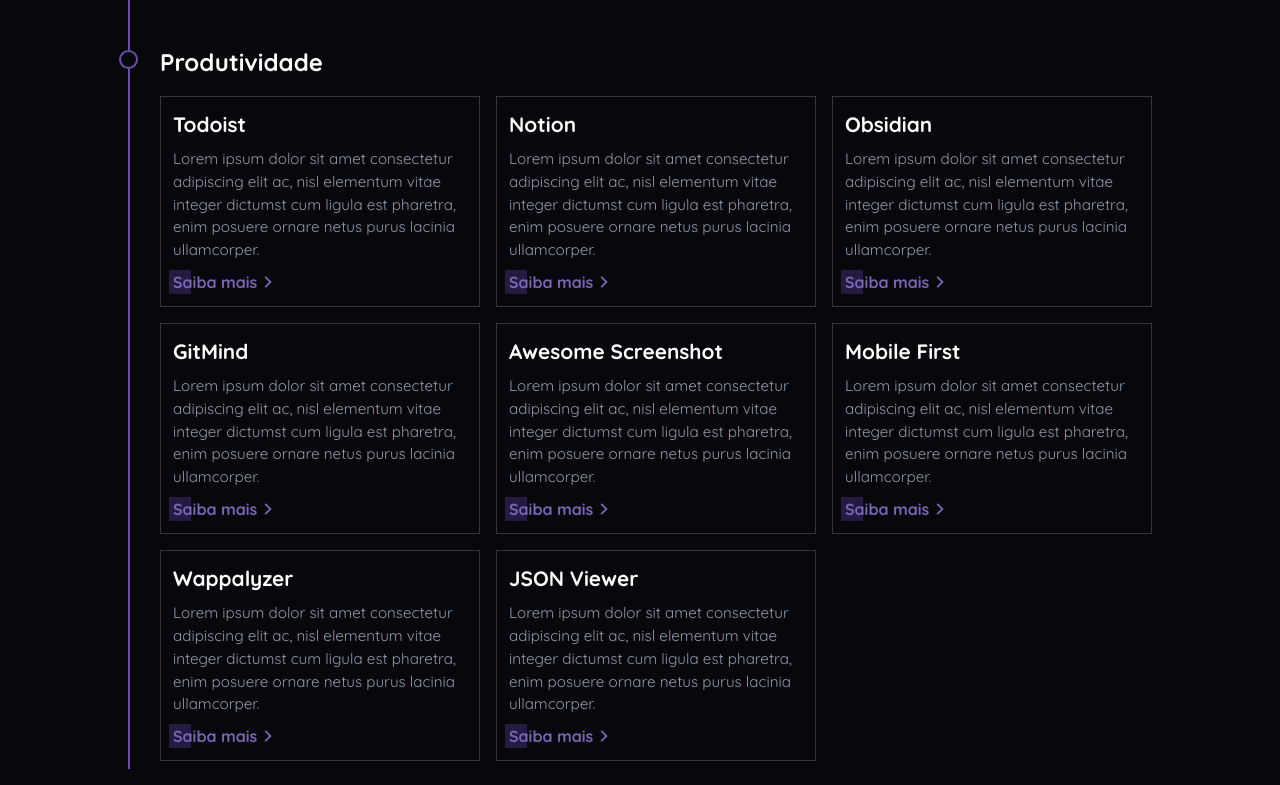
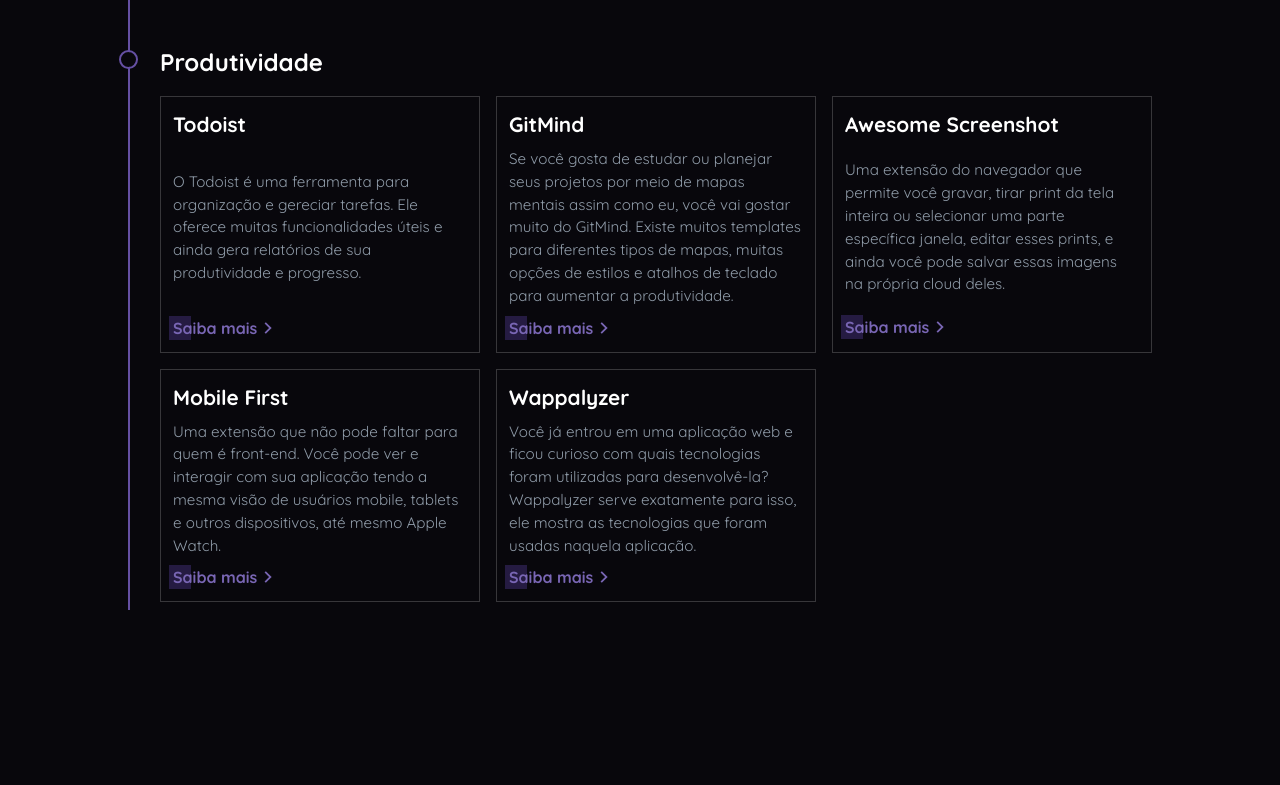
Before and after one commit to CauaRodrigues/portfolio, a React (Vite) app: page /setup in a window 1280 px wide. Shown: the part 931-1716 px from the top of the page. After the commit the page ends 1557 px from the top, so only its background shows below. Built offline with nearby package versions, Linux system fonts and the light colour scheme.

Commit message:
update setup data

```diff
--- a/src/pages/Setup/data.js
+++ b/src/pages/Setup/data.js
@@ -15,14 +15,14 @@
 			link: "https://github.com/vim/vim",
 		},
 		{
-			id: 4,
+			id: 3,
 			name: "Kitty",
 			description:
 				"Uns dos terminais mais rápidos que eu já usei. Além de ser rápido ele é muito simples e minimalista. E o melhor é que a interface e configurações do terminal fica por conta do usuário, ou seja, você pode deixar o terminal com a sua cara.",
 			link: "https://sw.kovidgoyal.net/kitty/",
 		},
 		{
-			id: 5,
+			id: 4,
 			name: "Fish Shell",
 			description:
 				"Suporta funcionalidades poderosas como highlight, sugestões inteligentes e auto-complete, e o melhor: você não precisa configurar nada e nem baixar plugins, já vem tudo por padrão.",
@@ -34,57 +34,36 @@
 			id: 1,
 			name: "Todoist",
 			description:
-				"Lorem ipsum dolor sit amet consectetur adipiscing elit ac, nisl elementum vitae integer dictumst cum ligula est pharetra, enim posuere ornare netus purus lacinia ullamcorper.",
+				"O Todoist é uma ferramenta para organização e gereciar tarefas. Ele oferece muitas funcionalidades úteis e ainda gera relatórios de sua produtividade e progresso.",
 			link: "https://todoist.com/app/",
 		},
 		{
 			id: 2,
-			name: "Notion",
+			name: "GitMind",
 			description:
-				"Lorem ipsum dolor sit amet consectetur adipiscing elit ac, nisl elementum vitae integer dictumst cum ligula est pharetra, enim posuere ornare netus purus lacinia ullamcorper.",
-			link: "https://www.notion.so/pt-br/product",
+				"Se você gosta de estudar ou planejar seus projetos por meio de mapas mentais assim como eu, você vai gostar muito do GitMind. Existe muitos templates para diferentes tipos de mapas, muitas opções de estilos e atalhos de teclado para aumentar a produtividade.",
+			link: "https://gitmind.com/",
 		},
 		{
 			id: 3,
-			name: "Obsidian",
+			name: "Awesome Screenshot",
 			description:
-				"Lorem ipsum dolor sit amet consectetur adipiscing elit ac, nisl elementum vitae integer dictumst cum ligula est pharetra, enim posuere ornare netus purus lacinia ullamcorper.",
-			link: "https://obsidian.md/",
+				"Uma extensão do navegador que permite você gravar, tirar print da tela inteira ou selecionar uma parte específica janela, editar esses prints, e ainda você pode salvar essas imagens na própria cloud deles.",
+			link: "https://www.awesomescreenshot.com/",
 		},
 		{
 			id: 4,
-			name: "GitMind",
+			name: "Mobile First",
 			description:
-				"Lorem ipsum dolor sit amet consectetur adipiscing elit ac, nisl elementum vitae integer dictumst cum ligula est pharetra, enim posuere ornare netus purus lacinia ullamcorper.",
-			link: "https://gitmind.com/",
+				"Uma extensão que não pode faltar para quem é front-end. Você pode ver e interagir com sua aplicação tendo a mesma visão de usuários mobile, tablets e outros dispositivos, até mesmo Apple Watch.",
+			link: "https://www.webmobilefirst.com/en/",
 		},
 		{
 			id: 5,
-			name: "Awesome Screenshot",
-			description:
-				"Lorem ipsum dolor sit amet consectetur adipiscing elit ac, nisl elementum vitae integer dictumst cum ligula est pharetra, enim posuere ornare netus purus lacinia ullamcorper.",
-			link: "https://www.awesomescreenshot.com/",
-		},
-		{
-			id: 6,
-			name: "Mobile First",
-			description:
-				"Lorem ipsum dolor sit amet consectetur adipiscing elit ac, nisl elementum vitae integer dictumst cum ligula est pharetra, enim posuere ornare netus purus lacinia ullamcorper.",
-			link: "https://www.webmobilefirst.com/en/",
-		},
-		{
-			id: 7,
 			name: "Wappalyzer",
 			description:
-				"Lorem ipsum dolor sit amet consectetur adipiscing elit ac, nisl elementum vitae integer dictumst cum ligula est pharetra, enim posuere ornare netus purus lacinia ullamcorper.",
+				"Você já entrou em uma aplicação web e ficou curioso com quais tecnologias foram utilizadas para desenvolvê-la? Wappalyzer serve exatamente para isso, ele mostra as tecnologias que foram usadas naquela aplicação.",
 			link: "https://www.wappalyzer.com/",
-		},
-		{
-			id: 8,
-			name: "JSON Viewer",
-			description:
-				"Lorem ipsum dolor sit amet consectetur adipiscing elit ac, nisl elementum vitae integer dictumst cum ligula est pharetra, enim posuere ornare netus purus lacinia ullamcorper.",
-			link: "https://github.com/tulios/json-viewer",
 		},
 	],
 };
```
